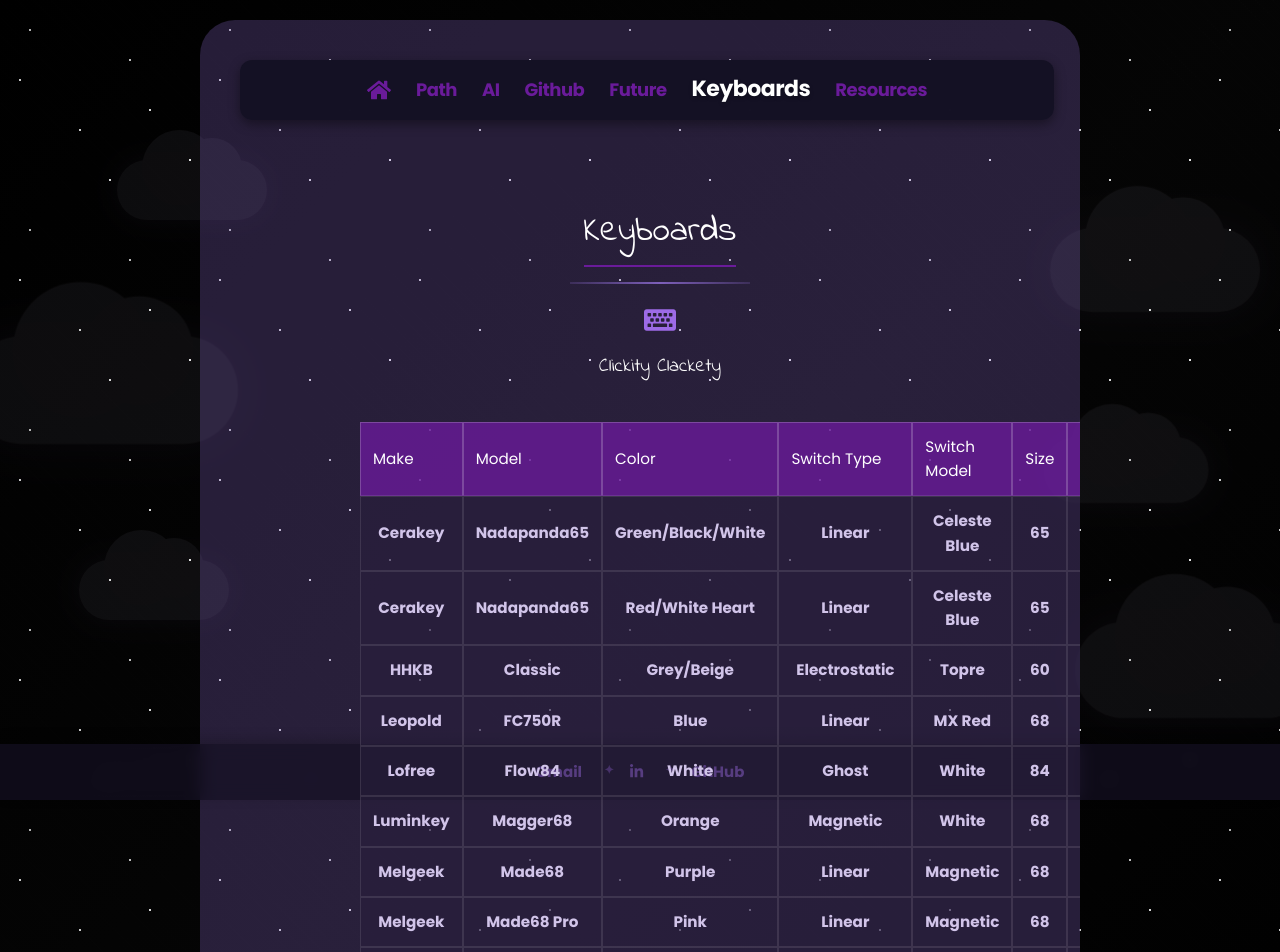
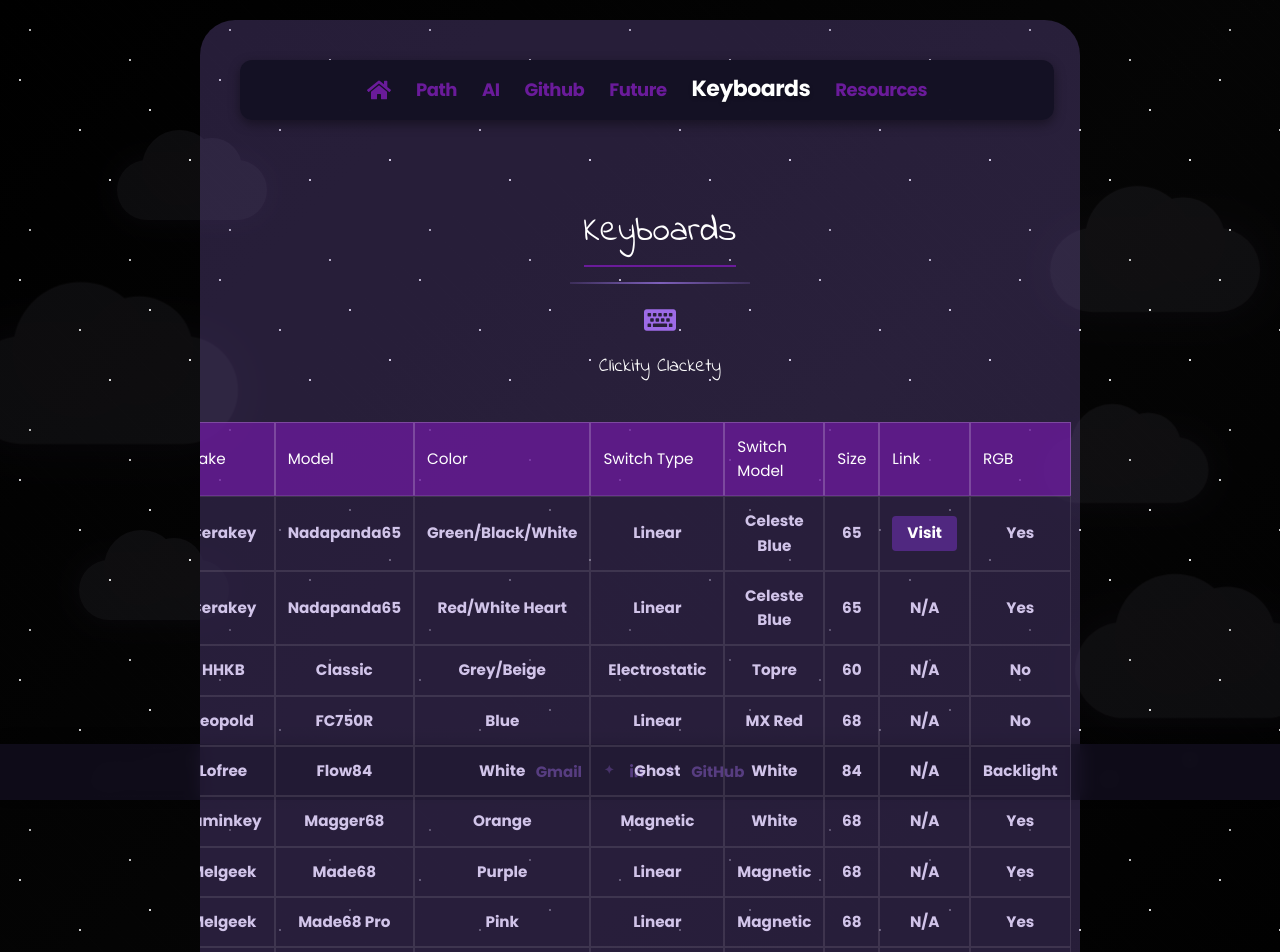
Before and after one commit to jqohayon/html-practice, a React (Vite) app: page /#/keyboards in a window 1280 px wide. Shown: the top 952 px of the page. Built offline with nearby package versions, Linux system fonts and the light colour scheme.

Commit message:
to the left to the left

```diff
--- a/src/App.css
+++ b/src/App.css
@@ -469,6 +469,9 @@
   width: 75%;
   max-width: 1100px;
   margin: 0 auto;
+  margin-right: 192px; /* ~2 inches, assuming 96px/inch */
+  position: relative;
+  left: -96px; /* Additional shift left */
 }
 
 /* Update Keyboards Table Styles */
```
